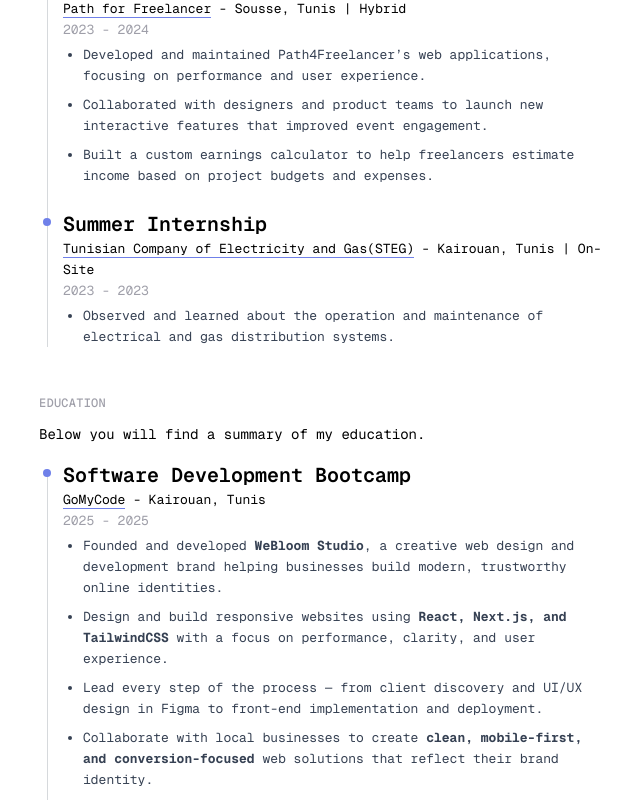
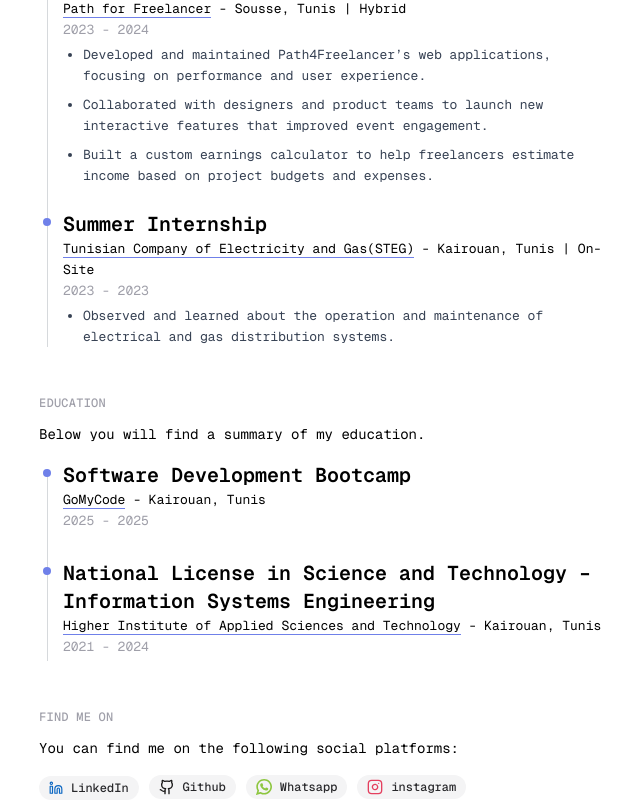
Before and after one commit to jarray-thamer/resume-portfolio, a Next.js app: page / in a window 1280 px wide. Shown: the part 2000-2800 px from the top of the page, without its empty margins (317-957 px from the left). Built offline with nearby package versions, Linux system fonts and the light colour scheme.

Commit message:
removed description in education

```diff
--- a/data/education.tsx
+++ b/data/education.tsx
@@ -4,33 +4,7 @@
       title: "Software Development Bootcamp",
       company: "GoMyCode",
       info: "Kairouan, Tunis",
-      description: (
-        <ul className="list-disc pl-5 space-y-2">
-          <li>
-            Founded and developed <strong>WeBloom Studio</strong>, a creative
-            web design and development brand helping businesses build modern,
-            trustworthy online identities.
-          </li>
-          <li>
-            Design and build responsive websites using{" "}
-            <strong>React, Next.js, and TailwindCSS</strong> with a focus on
-            performance, clarity, and user experience.
-          </li>
-          <li>
-            Lead every step of the process — from client discovery and UI/UX
-            design in Figma to front-end implementation and deployment.
-          </li>
-          <li>
-            Collaborate with local businesses to create{" "}
-            <strong>clean, mobile-first, and conversion-focused</strong> web
-            solutions that reflect their brand identity.
-          </li>
-          <li>
-            Integrate essential tools such as WhatsApp contact systems, Google
-            Maps, and SEO optimization to increase client visibility and trust.
-          </li>
-        </ul>
-      ),
+      description: <ul className="list-disc pl-5 space-y-2"></ul>,
       date: "2025 - 2025",
       current: false,
     },
@@ -39,16 +13,7 @@
         "National License in Science and Technology – Information Systems Engineering",
       company: "Higher Institute of Applied Sciences and Technology",
       info: "Kairouan, Tunis",
-      description: (
-        <p>
-          Designed and developed responsive websites for various international
-          clients, delivering modern and conversion-focused solutions. One
-          notable project was , a Dubai-based visa consultancy landing page
-          built to streamline service inquiries through an integrated request
-          form. Focused on clean UI, smooth performance, and optimized lead
-          generation to enhance user experience.
-        </p>
-      ),
+      description: <p></p>,
       date: "2021 - 2024",
       current: false,
     },
```
